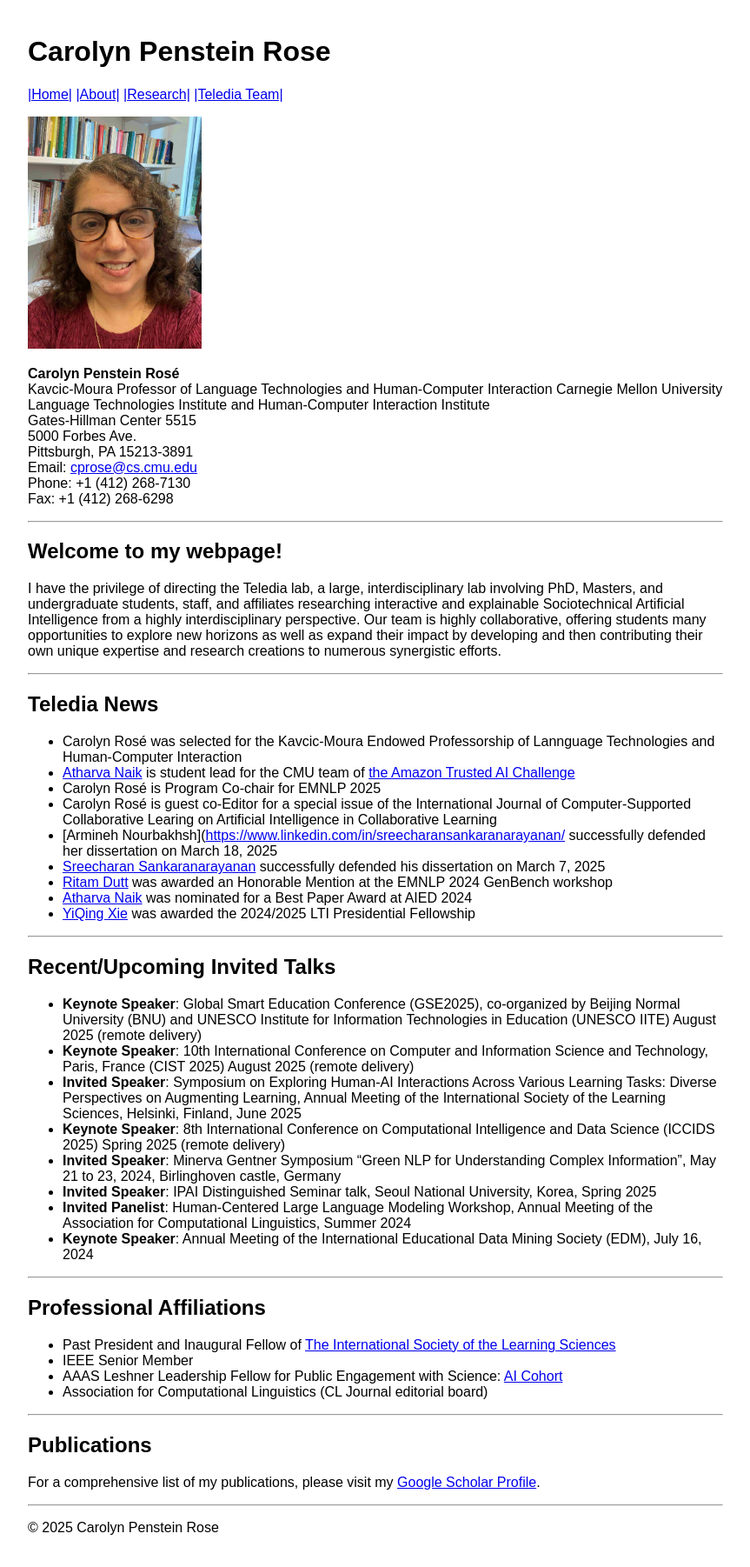
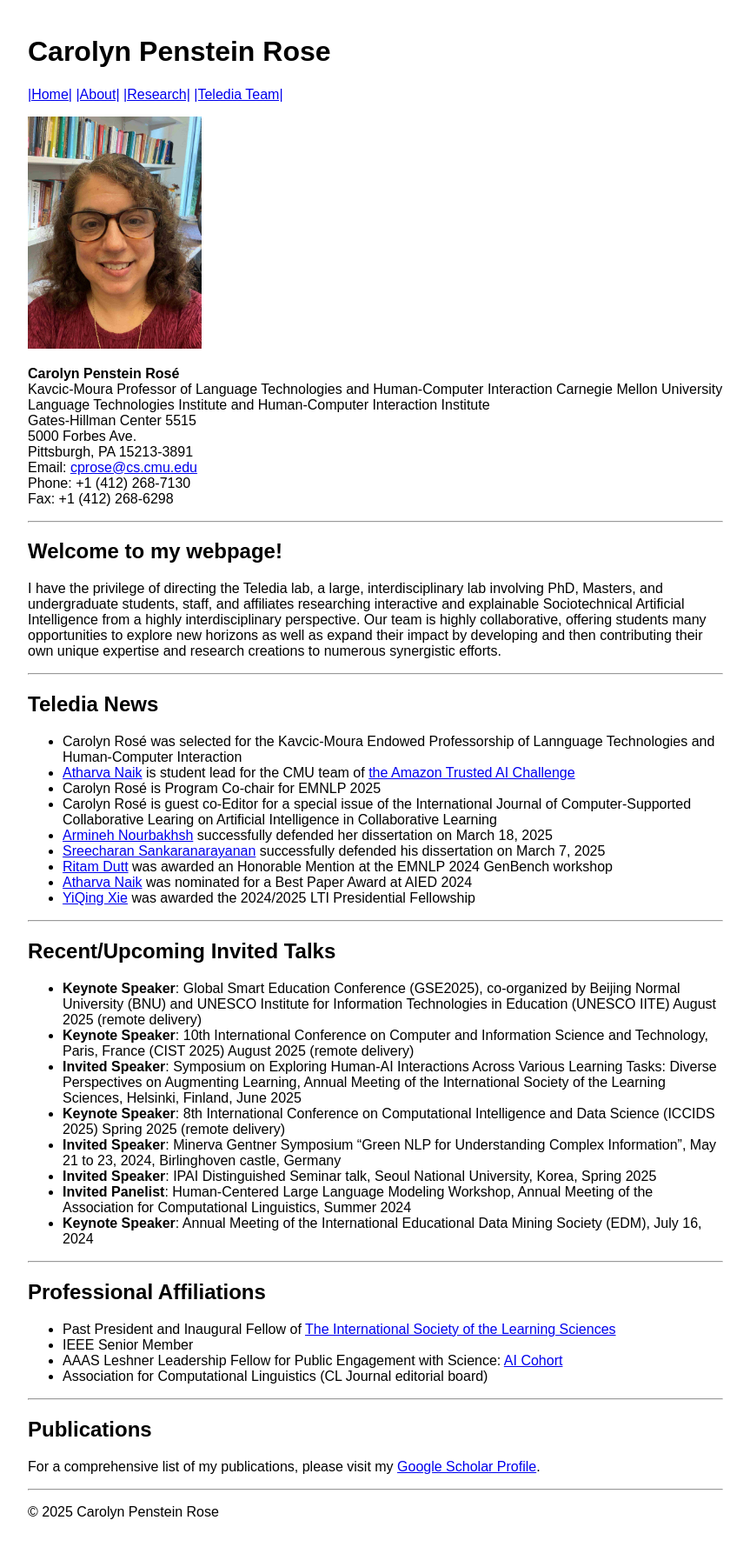
Before and after one commit to cp3a/cp3a.github.io, a Jekyll site: the page built from index.md, in a window 1280 px wide. Shown: the whole page at 87% size, without its empty margins (208-1071 px from the left). Built offline with Jekyll 4.4.1, drawn with Linux system fonts in a browser that asks for light colours; part of the change alters nothing that is shown.

Commit message:
Update index.md

```diff
--- a/index.md
+++ b/index.md
@@ -31,7 +31,7 @@ I have the privilege of directing the Teledia lab, a large, interdisciplinary la
 - [Atharva Naik](https://atharva-naik.github.io/) is student lead for the CMU team of [the Amazon Trusted AI Challenge](https://www.amazon.science/amazon-nova-ai-challenge-accelerating-the-field-of-generative-ai)
 - Carolyn Rosé is Program Co-chair for EMNLP 2025
 - Carolyn Rosé is guest co-Editor for a special issue of the International Journal of Computer-Supported Collaborative Learing on Artificial Intelligence in Collaborative Learning
-- [Armineh Nourbakhsh]([https://www.linkedin.com/in/sreecharansankaranarayanan/](https://scholar.google.com/citations?user=Itf3MeIAAAAJ&hl=en) successfully defended her dissertation on March 18, 2025
+- [Armineh Nourbakhsh](https://scholar.google.com/citations?user=Itf3MeIAAAAJ&hl=en) successfully defended her dissertation on March 18, 2025
 - [Sreecharan Sankaranarayanan](https://www.linkedin.com/in/sreecharansankaranarayanan/) successfully defended his dissertation on March 7, 2025
 - [Ritam Dutt](https://shorit.github.io/) was awarded an Honorable Mention at the EMNLP 2024 GenBench workshop
 - [Atharva Naik](https://atharva-naik.github.io/) was nominated for a Best Paper Award at AIED 2024
```
